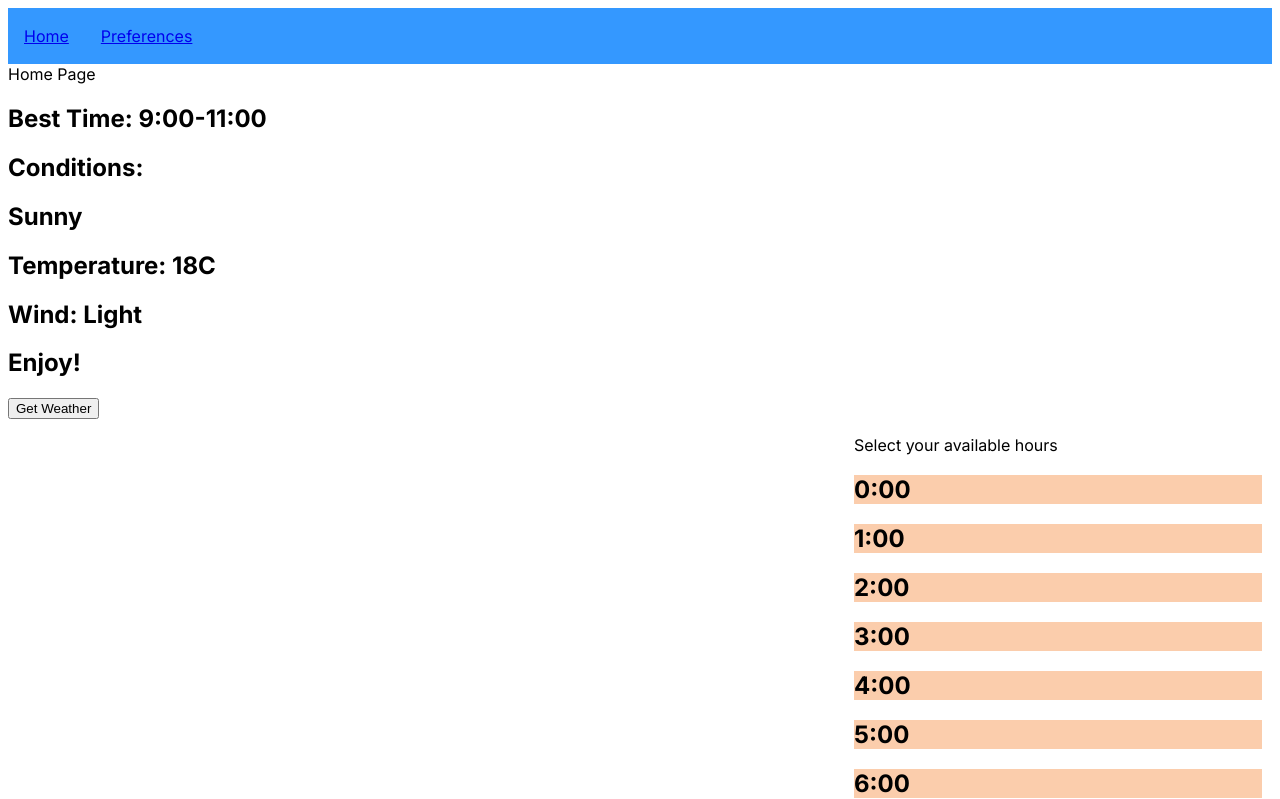
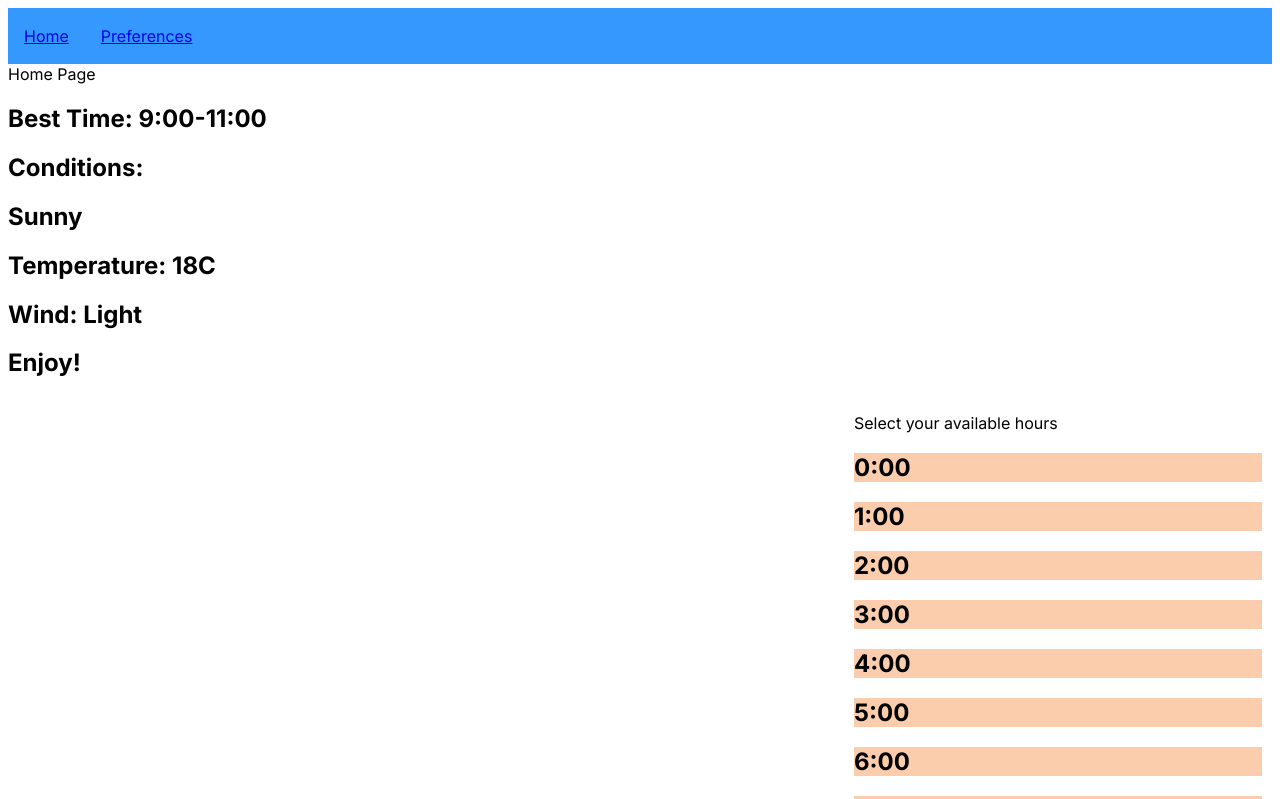
Before and after one commit to dayqiu22/sun-bather, a Next.js app: page /home in a window 1280 px wide. Shown: the top 799 px of the page. Built offline with nearby package versions, Linux system fonts and the light colour scheme.

Commit message:
i hate git

```diff
--- a/src/app/home/page.tsx
+++ b/src/app/home/page.tsx
@@ -2,7 +2,6 @@ import Schedule from "../ui/home/schedule";
 
 import { Grid, Col } from 'rsuite';
 import Reco from "../ui/home/reco"
-import WeatherButton from "../ui/home/weatherButton";
 
 export default function Page() {
     const weatherDataPlaceholder = {
@@ -18,7 +17,6 @@ export default function Page() {
         <>
             <div>Home Page</div>
             <Reco weatherData={weatherDataPlaceholder}/>
-            <WeatherButton />
 
             <Grid fluid>
                 <Col md={8} xsOffset={16}>
```
